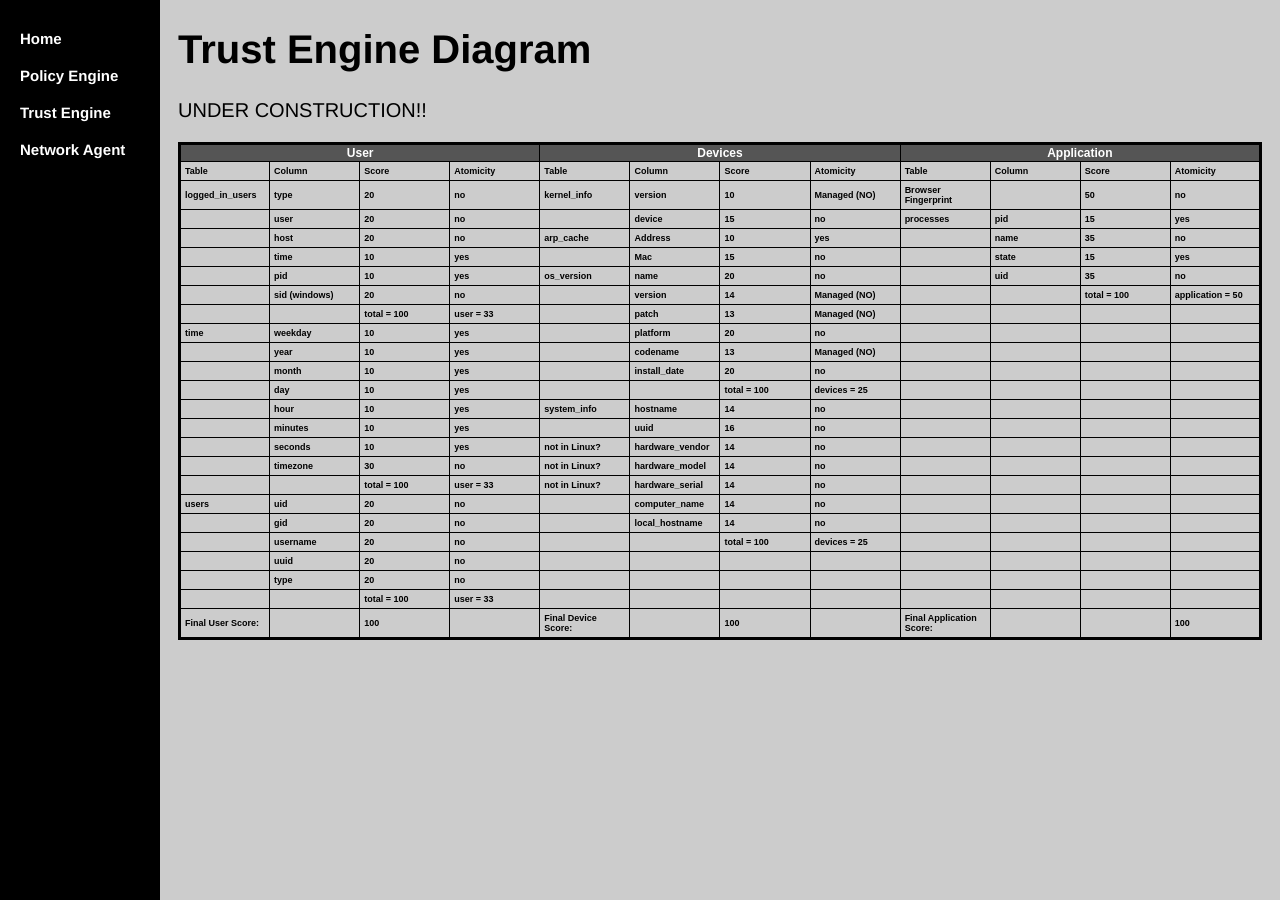
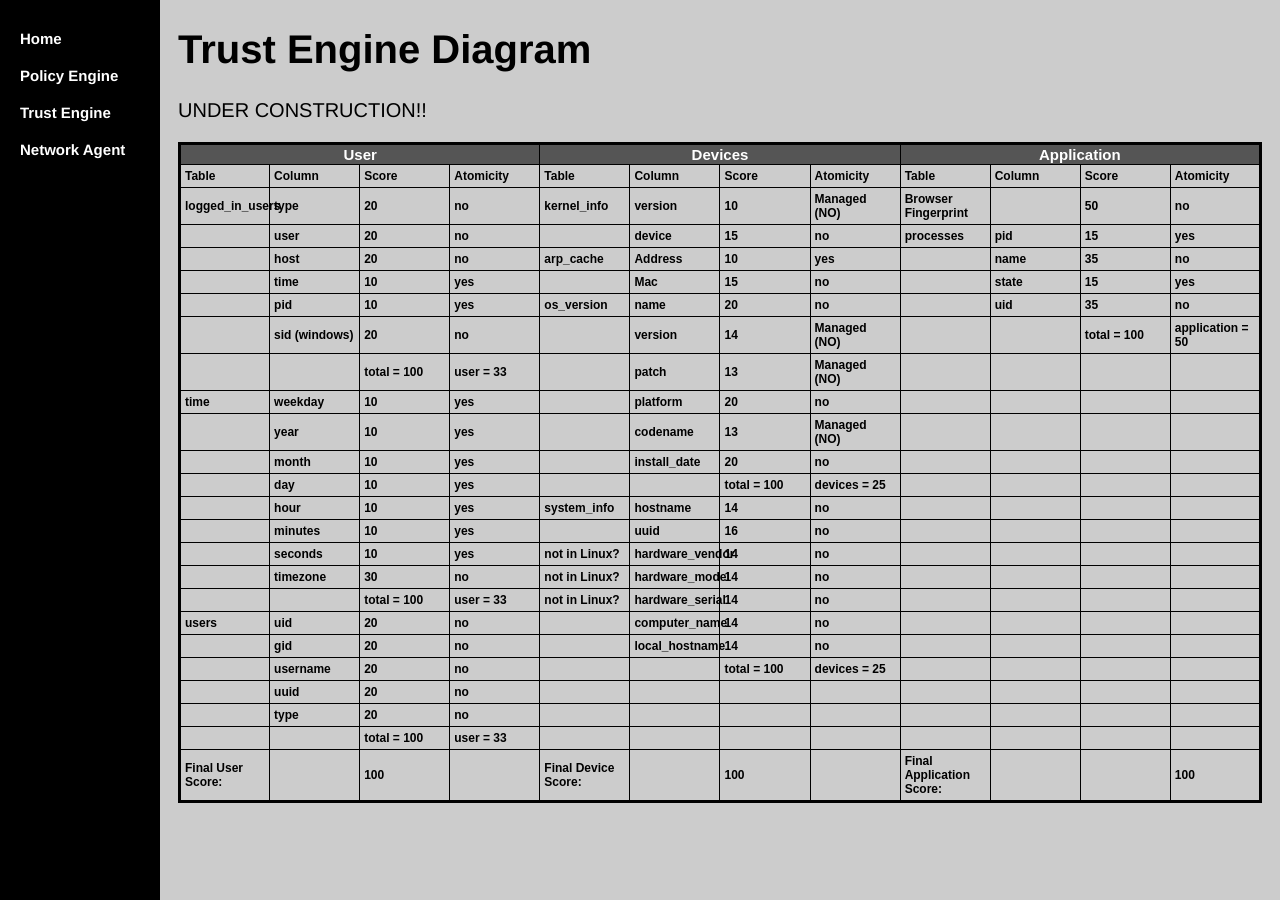
Before and after one commit to WWUZeroTrust/WWUZeroTrust.github.io, a Jekyll site: the page TrustEngine/diagram/index.html, which Jekyll copies as it is, in a window 1280 px wide. Built offline with Jekyll 4.4.1, drawn with Linux system fonts in a browser that asks for light colours.

Commit message:
Update index.html

```diff
--- a/TrustEngine/diagram/index.html
+++ b/TrustEngine/diagram/index.html
@@ -107,7 +107,7 @@ h1 {
 	<p>UNDER CONSTRUCTION!!</p>
 	<style type="text/css">
 	table.tableizer-table {
-		font-size: 9px;
+		font-size: 12px;
 		border: 3px solid black;
 		font-family: Arial, Helvetica, sans-serif;
 		font-weight: bold;
@@ -124,7 +124,7 @@ h1 {
 		background-color: #555555;
 		color: #FFF;
 		font-weight: bold;
-		font-size: 12px;
+		font-size: 15px;
 		border: 1px solid black;
 	}
 	.tableizer-table tv {
```
